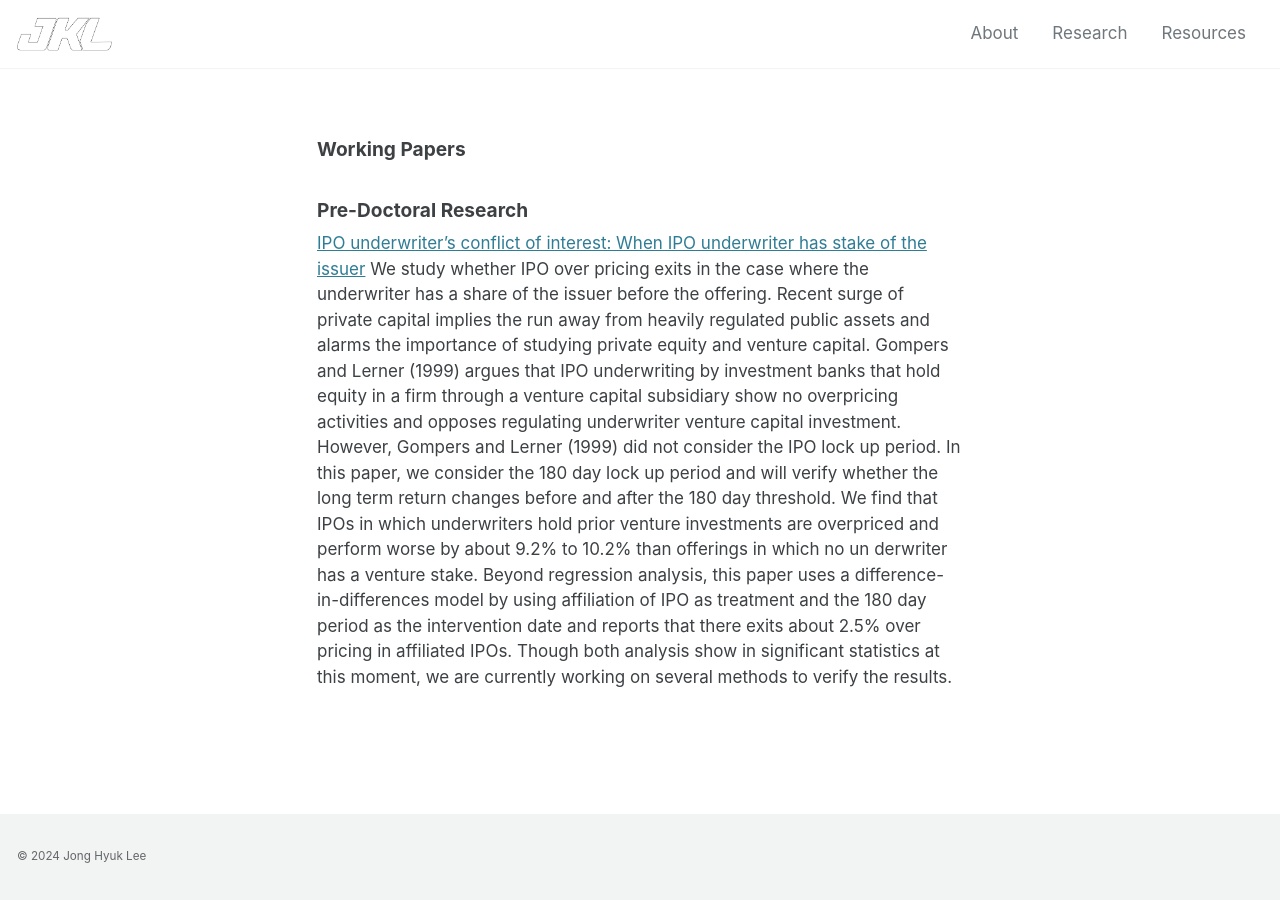
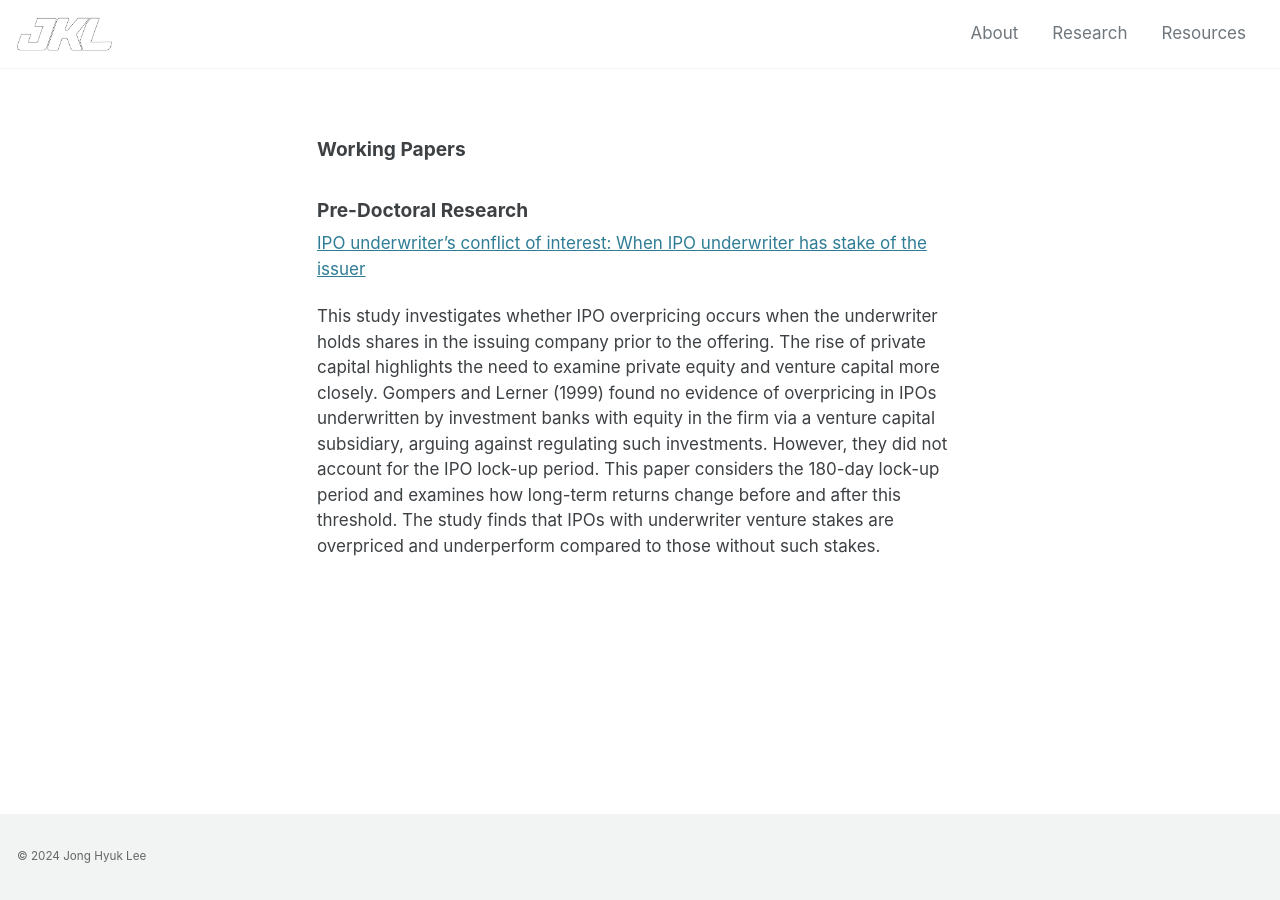
Before and after one commit to jhklee/jhklee.github.io, a Jekyll site: the page built from _pages/research.md, in a window 1280 px wide. Built offline with Jekyll 4.4.1, drawn with Linux system fonts in a browser that asks for light colours; cached includes are drawn as plain includes.

Commit message:
Update research.md

```diff
--- a/_pages/research.md
+++ b/_pages/research.md
@@ -8,16 +8,5 @@ layout: single
 
 ### Pre-Doctoral Research
 [IPO underwriter’s conflict of interest: When IPO underwriter has stake of the issuer](https://jhklee.github.io/research/)
-We study whether IPO over pricing exits in the case where the underwriter has a share of the issuer
- before the offering. Recent surge of private capital implies the run away from heavily regulated public
- assets and alarms the importance of studying private equity and venture capital. Gompers and Lerner
- (1999) argues that IPO underwriting by investment banks that hold equity in a firm through a venture
- capital subsidiary show no overpricing activities and opposes regulating underwriter venture capital
- investment. However, Gompers and Lerner (1999) did not consider the IPO lock up period. In this
- paper, we consider the 180 day lock up period and will verify whether the long term return changes
- before and after the 180 day threshold. We find that IPOs in which underwriters hold prior venture
- investments are overpriced and perform worse by about 9.2% to 10.2% than offerings in which no un
-derwriter has a venture stake. Beyond regression analysis, this paper uses a difference-in-differences
- model by using affiliation of IPO as treatment and the 180 day period as the intervention date and
- reports that there exits about 2.5% over pricing in affiliated IPOs. Though both analysis show in
-significant statistics at this moment, we are currently working on several methods to verify the results.
+
+This study investigates whether IPO overpricing occurs when the underwriter holds shares in the issuing company prior to the offering. The rise of private capital highlights the need to examine private equity and venture capital more closely. Gompers and Lerner (1999) found no evidence of overpricing in IPOs underwritten by investment banks with equity in the firm via a venture capital subsidiary, arguing against regulating such investments. However, they did not account for the IPO lock-up period. This paper considers the 180-day lock-up period and examines how long-term returns change before and after this threshold. The study finds that IPOs with underwriter venture stakes are overpriced and underperform compared to those without such stakes.
```
